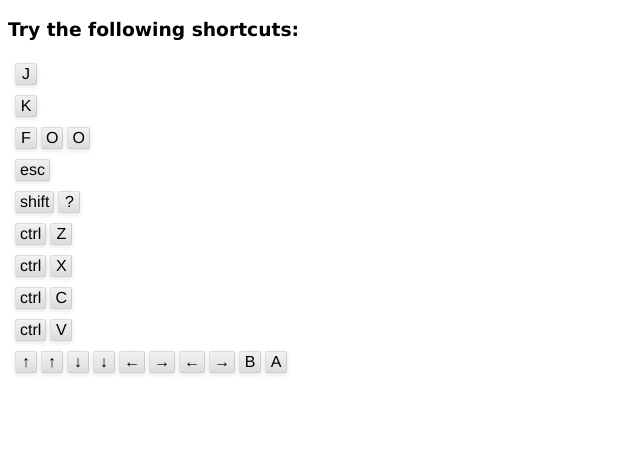
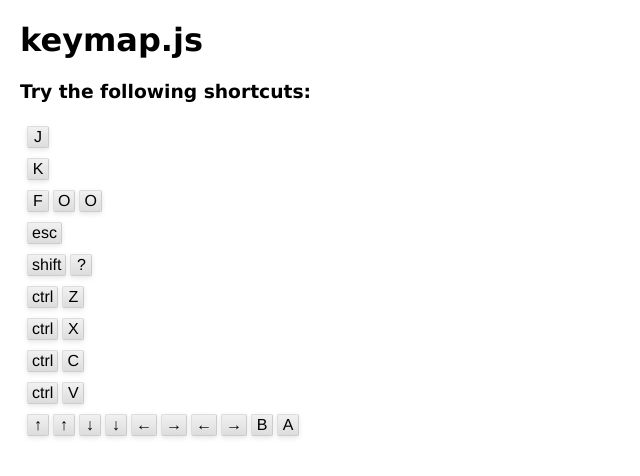
Before and after one commit to mzabriskie/keymap.js, a website: page index.html in a window 1280 px wide. Shown: the whole page, without its empty margins (0-640 px from the left). Drawn offline with Linux system fonts and the light colour scheme.

Commit message:
Relocating source files

```diff
--- a/examples/showcase.html
+++ b/index.html
@@ -7,6 +7,10 @@
         html {
             font-family:"Lucida Grande","Tahoma","Verdana","Arial",sans-serif;
         }
+        body {
+            margin: 20px;
+        }
+
         * {
             box-sizing:border-box;
             -moz-box-sizing:border-box;
@@ -68,6 +72,7 @@
     </style>
 </head>
 <body>
+    <h1>keymap.js</h1>
     <h3>Try the following shortcuts:</h3>
     <div><kbd>J</kbd></div>
     <div><kbd>K</kbd></div>
@@ -86,7 +91,7 @@
 
     <div id="msgbox"></div>
 
-    <script src="../src/keymap.js"></script>
+    <script src="keymap.js"></script>
     <script>
         var m = document.getElementById('msgbox'), timer;
         function msgbox(msg) {
```
Also changed, not shown: keymap.js (renamed from src/keymap.js).
